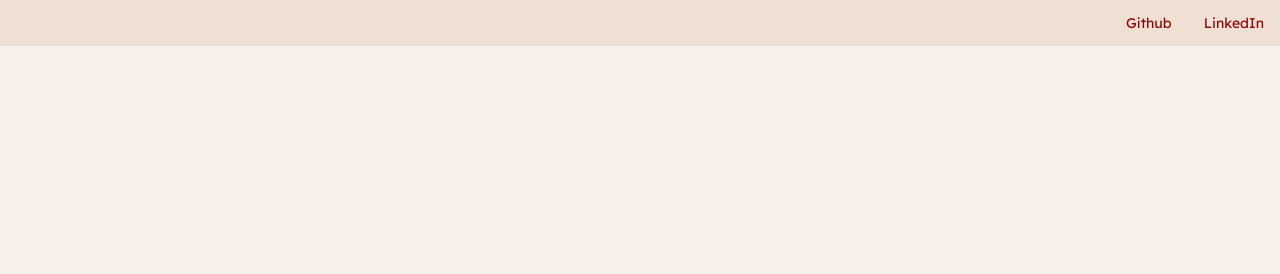
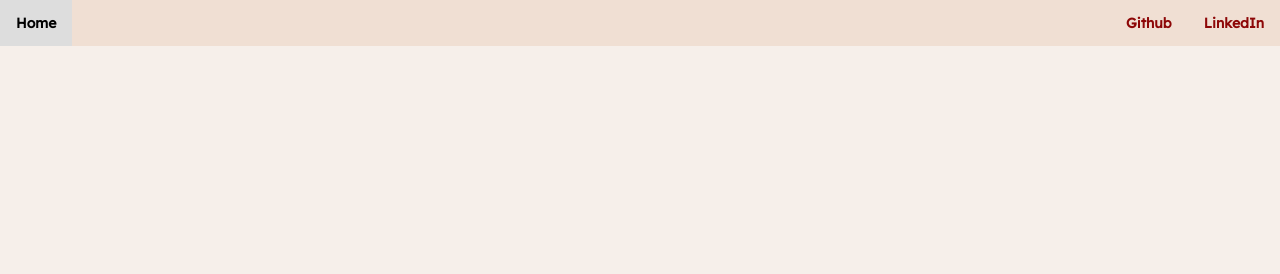
Before and after one commit to Erzete/erzete.github.io, a plain HTML site: page index.html in a window 1280 px wide. Shown: the top 274 px of the page. Drawn offline with Linux system fonts and the light colour scheme.

Commit message:
style change

```diff
--- a/css/style.css
+++ b/css/style.css
@@ -32,6 +32,16 @@ body {
 
 .topnav a {
     float: right;
+    color: #8d0707;
+    text-align: center;
+    padding: 14px 16px;
+    text-decoration: none;
+    font-size: 14px;
+    font-weight: bold;
+}
+
+.topnav a.home {
+    float: left;
     color: #8d0707;
     text-align: center;
     padding: 14px 16px;
--- a/index.html
+++ b/index.html
@@ -11,6 +11,7 @@
 
 <body>
     <div class="topnav">
+        <a href="./" class="home">Home</a>
         <a href="https://www.linkedin.com/in/ramatridigdaya/" target="_blank">LinkedIn</a>
         <a href="https://github.com/erzete" target="_blank">Github</a>
     </div>
```
